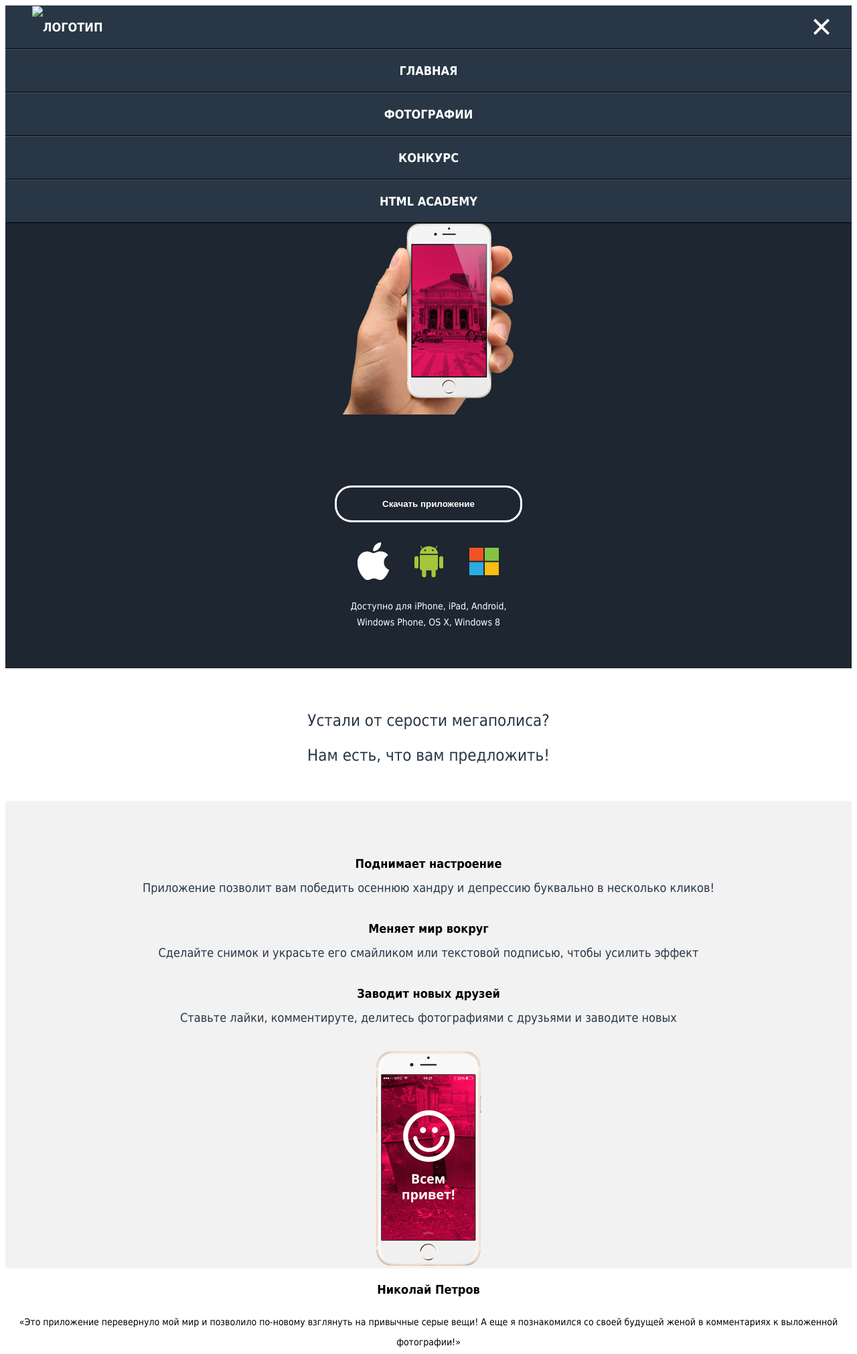
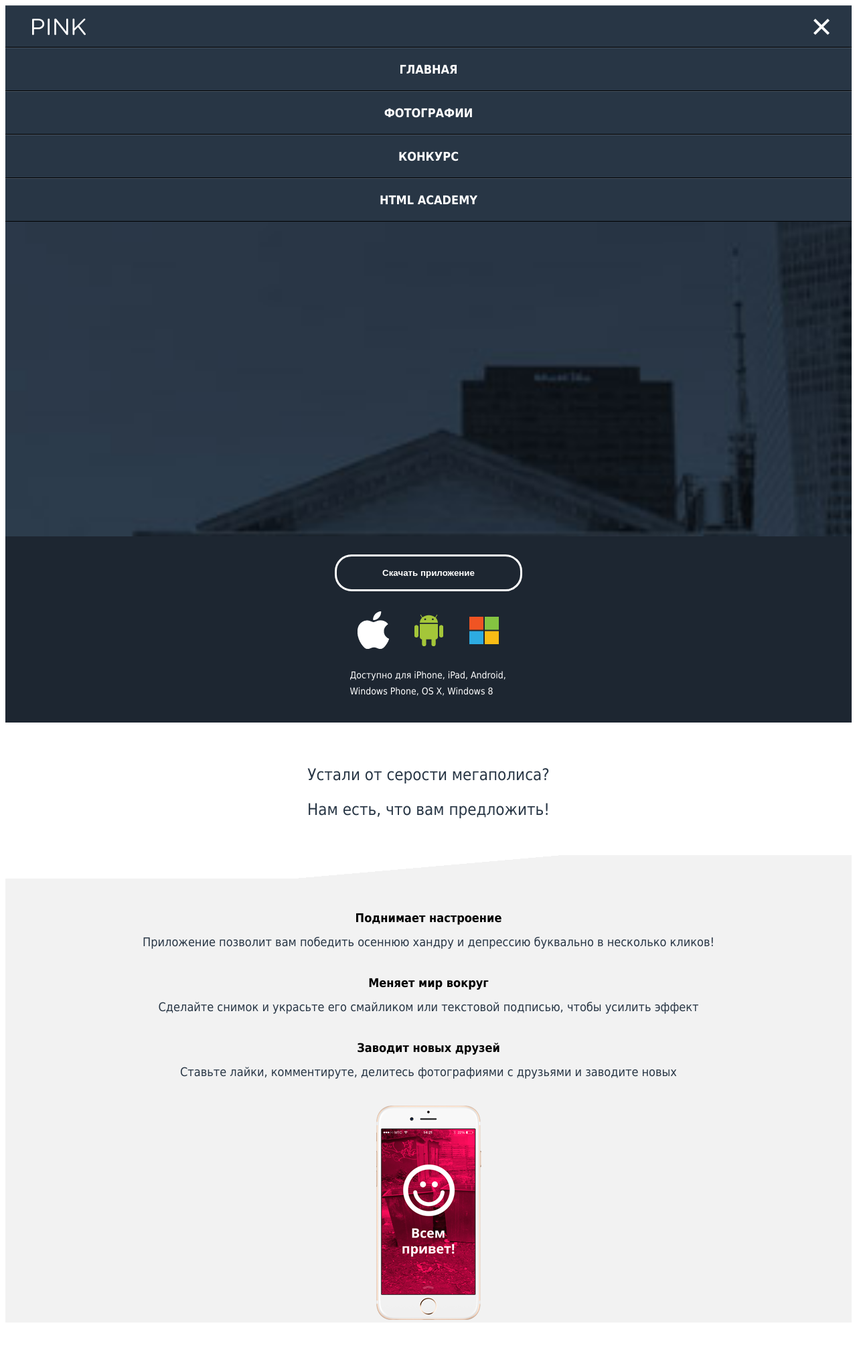
Before and after one commit to idu135/50049-pink, a website: page index.html in a window 1280 px wide. Shown: the top 2022 px of the page at 67% size. Drawn offline with nearby package versions, Linux system fonts and the light colour scheme; files that its build step writes are made by us from their sources.

Commit message:
мобильная версия главной страницы

```diff
--- a/index.html
+++ b/index.html
@@ -9,11 +9,10 @@
 </head>
 <body>
   <header class="page-header">
-    <h1 class="visually-hidden">Pink</h1>
     <nav class="nav-menu nav-menu--opened nav-menu--nojs">
       <button class="nav-menu__toggle"></button>
       <ul class="nav-menu__items">
-        <li class="nav-menu__item nav-logo"><a><img src="#" alt="Логотип" width="80px" height="30px"></a></li>
+        <li class="nav-menu__item nav-logo"><a><img src="img/logo-pink-white-mobile.svg" alt="Логотип" width="80px" height="30px"></a></li>
         <li class="nav-menu__item nav-menu__item--active"><a>Главная</a></li>
         <li class="nav-menu__item"><a href="#">Фотографии</a></li>
         <li class="nav-menu__item"><a href="#">Конкурс</a></li>
@@ -23,7 +22,7 @@
   </header>
   <main>
     <section class="download-application">
-      <div class="download-application__inner">
+      <div class="download-application__bg-image"></div>
       <h1>Взгляните на жизнь иначе!</h1>
       <button class="download-application__btn">Скачать приложение</button>
       <div class="download-application__list">
@@ -32,7 +31,6 @@
         <div class="download-application__item download-application__item--microsoft"></div>
       </div>
       <p class="download-application__text">Доступно для iPhone, iPad, Android, Windows Phone, OS X, Windows 8</p>
-      </div>
     </section>
     <section class="slogan-main">
       <h1>
--- a/less/components/contact-details.less
+++ b/less/components/contact-details.less
@@ -17,6 +17,7 @@
       text-align: center;
       font-weight: 700;
       margin-bottom: 25px;
+      color: #283645;
     }
     span{
       display: block;
--- a/less/components/download-application.less
+++ b/less/components/download-application.less
@@ -1,11 +1,16 @@
 .download-application{
   min-height: 665px;
   background-color: #1d2631;
+  padding-bottom: 35px;
 
-  &__inner{
-      background: url("../img/iphone-hand-mobile@1x.png") no-repeat top;
+  &__bg-image{
+      background-image: url("../../img/download__bg-img.png");
+      background-size: cover;
+      width: 100%;
       padding-top: 392px;
       text-align: center;
+      margin-bottom: 27px;
+      height: 470px;
   }
 
   h1{
@@ -15,6 +20,8 @@
   &__btn{
     width: 280px;
     height: 55px;
+    display: block;
+    margin: 0 auto;
     background-color: #1d2631;
     border-radius: 25px;
     color: #fff;
--- a/less/components/features.less
+++ b/less/components/features.less
@@ -4,6 +4,17 @@
   padding-right: 20px;
   text-align: center;
   padding-top: 83px;
+  position: relative;
+
+  &:before{
+    position: absolute;
+    content: "";
+    width: 100%;
+    height: 35px;
+    top: 0;
+    left: 0;
+    background-image: linear-gradient(175deg, #fff 50%, #f2f2f2 50%);
+  }
 
   &__item{
     margin-bottom: 40px;
@@ -24,5 +35,6 @@
 
   &__item-text{
     color: #283645;
+    font-weight: 300;
   }
 }
--- a/less/components/nav-menu.less
+++ b/less/components/nav-menu.less
@@ -68,7 +68,15 @@
 
   .nav-menu__items{
     .list-unstyled();
+
+    .nav-logo a{
+      height: 63px;
+      text-align: left;
+      padding-left: 40px;
+      padding-top: 8px;
+    }
   }
+
 }
 
 .nav-menu__item{
@@ -82,8 +90,3 @@
     font-weight: bold;
   }
 }
-
-.nav-menu .nav-logo a{
-  text-align: left;
-  padding-left: 40px;
-}
--- a/less/components/price-slider.less
+++ b/less/components/price-slider.less
@@ -3,6 +3,17 @@
   background-color: #f2f2f2;
   padding-top: 85px;
   padding-bottom: 100px;
+
+
+//градиент
+  &:before{
+    position: absolute;
+    content: "";
+    width: 100%;
+    height: 35px;
+    top: 0;
+    background-image: linear-gradient(175deg, #fff 50%, #f2f2f2 50%);
+  }
 
   input[type="radio"]{
   	opacity: 0;
--- a/less/components/reviews-slider.less
+++ b/less/components/reviews-slider.less
@@ -1,6 +1,7 @@
 .reviews-slider{
   padding-left: 20px;
   padding-right: 20px;
+  padding-top: 35px;
   width: 100%;
   height: 350px;
   text-align: center;
@@ -8,7 +9,7 @@
   padding-bottom: 60px;
 
   &__slide{
-    height:324px;
+
     display: none;
   }
 
@@ -20,7 +21,7 @@
     position: absolute;
     width: 80px;
     margin: 0 auto;
-    bottom: 0;
+    bottom: 36px;
     left: 50%;
     margin-left: -40px;
 
@@ -43,6 +44,7 @@
   &__slide-text{
     font-size: 14px;
     line-height: 30px;
+    color: #283645;
   }
 }
 
--- a/less/global/scaffolding.less
+++ b/less/global/scaffolding.less
@@ -9,6 +9,9 @@ a{
   text-decoration: none;
 }
 
+button{
+  outline: none;
+}
 .visually-hidden{
   position: absolute;
   width: 1px;
```
Also changed, not shown: img/download__bg-img.png (added). Lines whose indentation alone changed are shown as unchanged.
